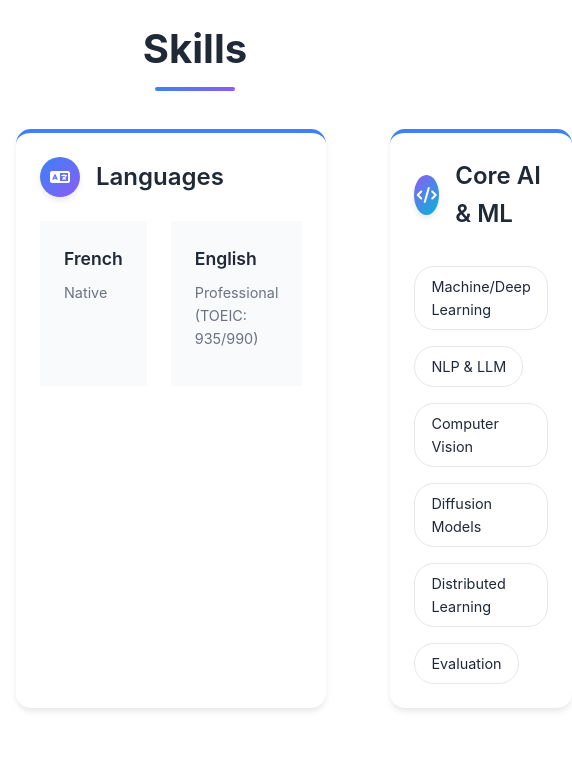
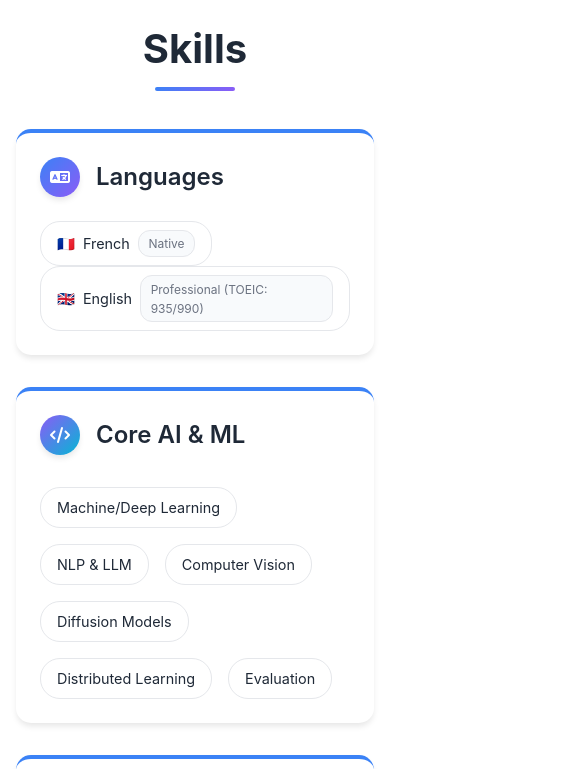
Before and after one commit to thomasbtnfr/thomas-betton.github.io, a plain HTML site: page index.html in a window 390 px wide. Shown: the part 2060-2829 px from the top of the page, 572 px wide, since content can reach past the window. Drawn offline with Linux system fonts and the light colour scheme.

Commit message:
improve responsive skills section

```diff
--- a/index.html
+++ b/index.html
@@ -154,16 +154,18 @@
                             </div>
                             <h3>Languages</h3>
                         </div>
-                        <div class="skills-grid">
-                            <div class="skill-item">
-                                <div class="skill-name">French</div>
-                                <div class="skill-level">Native</div>
+                        <!-- <div class="skills-grid"> -->
+                            <div class="language-tag">
+                                <div class="language-flag">🇫🇷</div>
+                                <div class="language-name">French</div>
+                                <div class="language-level">Native</div>
                             </div>
-                            <div class="skill-item">
-                                <div class="skill-name">English</div>
-                                <div class="skill-level">Professional (TOEIC: 935/990)</div>
+                            <div class="language-tag">
+                                <div class="language-flag">🇬🇧</div>
+                                <div class="language-name">English</div>
+                                <div class="language-level">Professional (TOEIC: 935/990)</div>
                             </div>
-                        </div>
+                        <!-- </div> -->
                     </div>
 
                     <div class="skills-category">
--- a/style/style.css
+++ b/style/style.css
@@ -227,7 +227,7 @@ nav {
 /* Sections */
 .section {
     padding: 5rem 0;
-    width: 100%
+    width: 100%;
 }
 
 .section:nth-child(even) {
@@ -329,13 +329,6 @@ nav {
 }
 
 /* Skills Section */
-.skills-content {
-    display: flex;
-    flex-direction: column;
-    gap: 3rem;
-    margin-top: 2rem;
-}
-
 .skill-name {
     font-size: 1.2rem;
     font-weight: 600;
@@ -377,7 +370,7 @@ nav {
     box-shadow: var(--shadow);
 }
 
-.skills-category:nth-child(2) .skills-icon {
+.skills-category:nth-child(even) .skills-icon {
     background: linear-gradient(135deg, var(--secondary-color), var(--accent-color));
 }
 
@@ -407,7 +400,7 @@ nav {
     box-shadow: var(--shadow);
 }
 
-.skills-category:nth-child(2) .skill-item {
+.skills-category:nth-child(even) .skill-item {
     border-left-color: var(--secondary-color);
 }
 
@@ -448,7 +441,7 @@ nav {
     position: relative;
 }
 
-.skills-category:nth-child(2) .skill-progress {
+.skills-category:nth-child(even) .skill-progress {
     background: linear-gradient(90deg, var(--secondary-color), var(--accent-color));
 }
 
@@ -468,11 +461,15 @@ nav {
     100% { transform: translateX(100%); }
 }
 
+.skill-content {
+    display: grid;
+    grid-template-columns: repeat(2, 1fr);
+    gap: 2rem;
+}
+
+
 /* Responsive */
 @media (max-width: 768px) {
-    .skills-content {
-        gap: 2rem;
-    }
 
     .skills-category {
         padding: 1.5rem;
@@ -491,16 +488,13 @@ nav {
     }
 
     .skills-grid {
-        grid-template-columns: 1fr;
-        flex-direction: row;
+        flex-direction: column;
     }
-}
 
-.skill-content {
-    display: grid;
-    grid-template-columns: 2fr 2fr;
-    gap: 4rem;
-    align-items: stretch;
+    .skill-content {
+        display: flex;
+        flex-direction: column;
+    }
 }
 
 .skill-image {
@@ -564,6 +558,40 @@ nav {
     background: var(--primary-color);
     color: white;
     transform: translateY(-2px);
+}
+
+.language-tag {
+  display: inline-flex;
+  align-items: center;
+  background: var(--bg-card);
+  color: var(--text-primary);
+  padding: 0.5rem 1rem;
+  border-radius: 20px;
+  font-size: 0.9rem;
+  border: 1px solid var(--border-color);
+  gap: 0.5rem;
+  transition: all 0.3s ease;
+}
+
+.language-tag:hover {
+  background: var(--primary-color);
+  color: white;
+  transform: translateY(-2px);
+}
+
+.language-level {
+  background: var(--bg-secondary);
+  color: var(--text-secondary);
+  padding: 0.2rem 0.6rem;
+  border-radius: 12px;
+  font-size: 0.75rem;
+  border: 1px solid var(--border-color);
+}
+
+.language-tag:hover .language-level {
+  background: rgba(255, 255, 255, 0.2);
+  color: white;
+  border-color: rgba(255, 255, 255, 0.3);
 }
 
 /* Experience Section */
@@ -643,7 +671,7 @@ nav {
     white-space: nowrap;
 }
 
-/* Responsive design pour les logos */
+/* Responsive design*/
 @media (max-width: 768px) {
     .experience-header {
         flex-direction: column;
@@ -728,7 +756,6 @@ nav {
     line-height: 1;
 }
 
-/* Style amélioré pour le bouton See More */
 .see-more-btn {
     background: linear-gradient(135deg, var(--primary-color), var(--secondary-color));
     color: white;
@@ -770,7 +797,6 @@ nav {
     left: 100%;
 }
 
-/* Contenu étendu caché par défaut */
 .experience-extended {
     max-height: 0;
     overflow: hidden;
@@ -852,13 +878,12 @@ nav {
 }
 
 .education-logo {
-    width: 80px; /* Ajuste selon la taille souhaitée */
+    width: 80px;
     height: auto;
     margin-right: 1.5rem;
-    flex-shrink: 0; /* Empêche le logo de rétrécir */
+    flex-shrink: 0;
 }
 
-/* Texte contenu dans un div qui prend le reste de la place */
 .education-card > div {
     flex: 1;
 }
```
